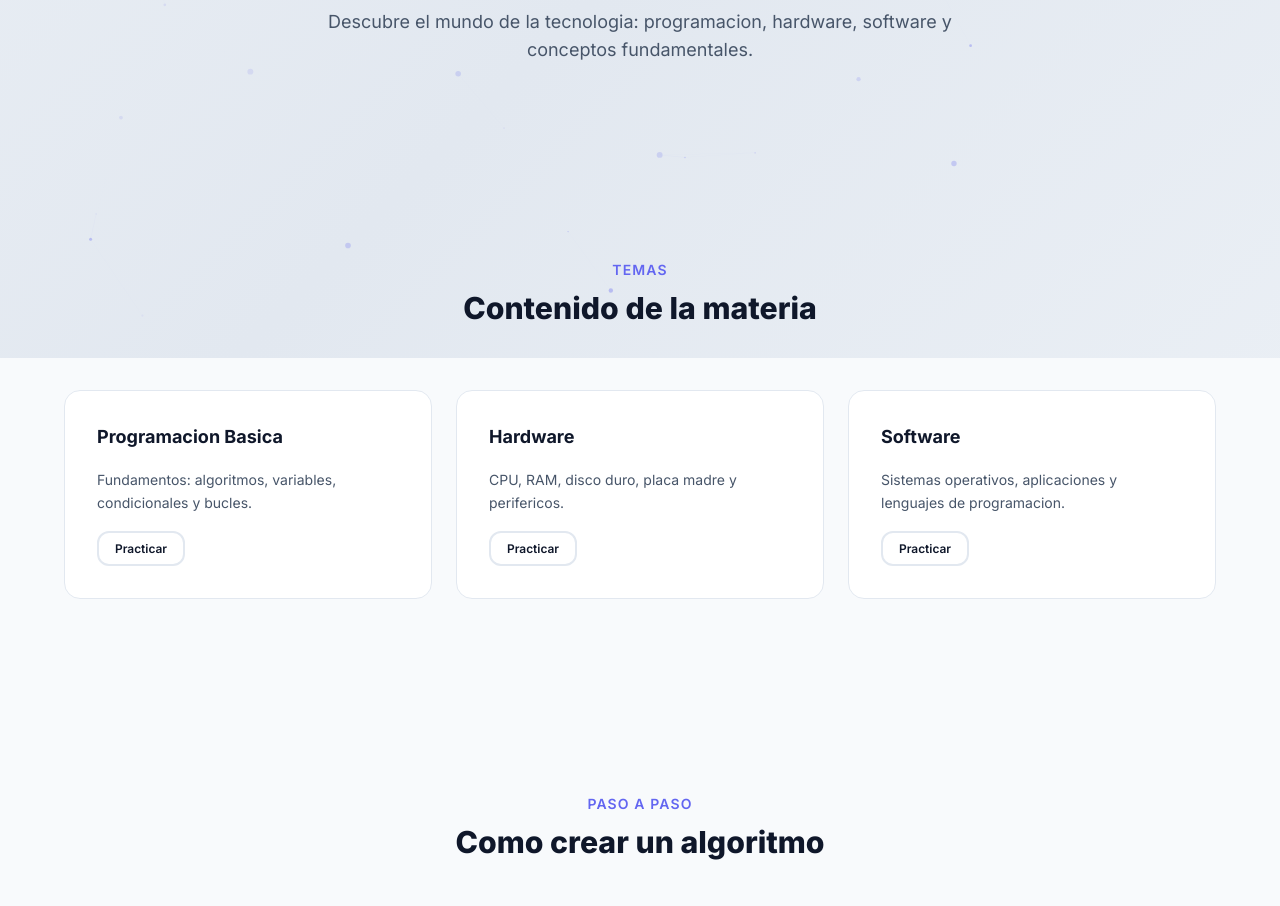
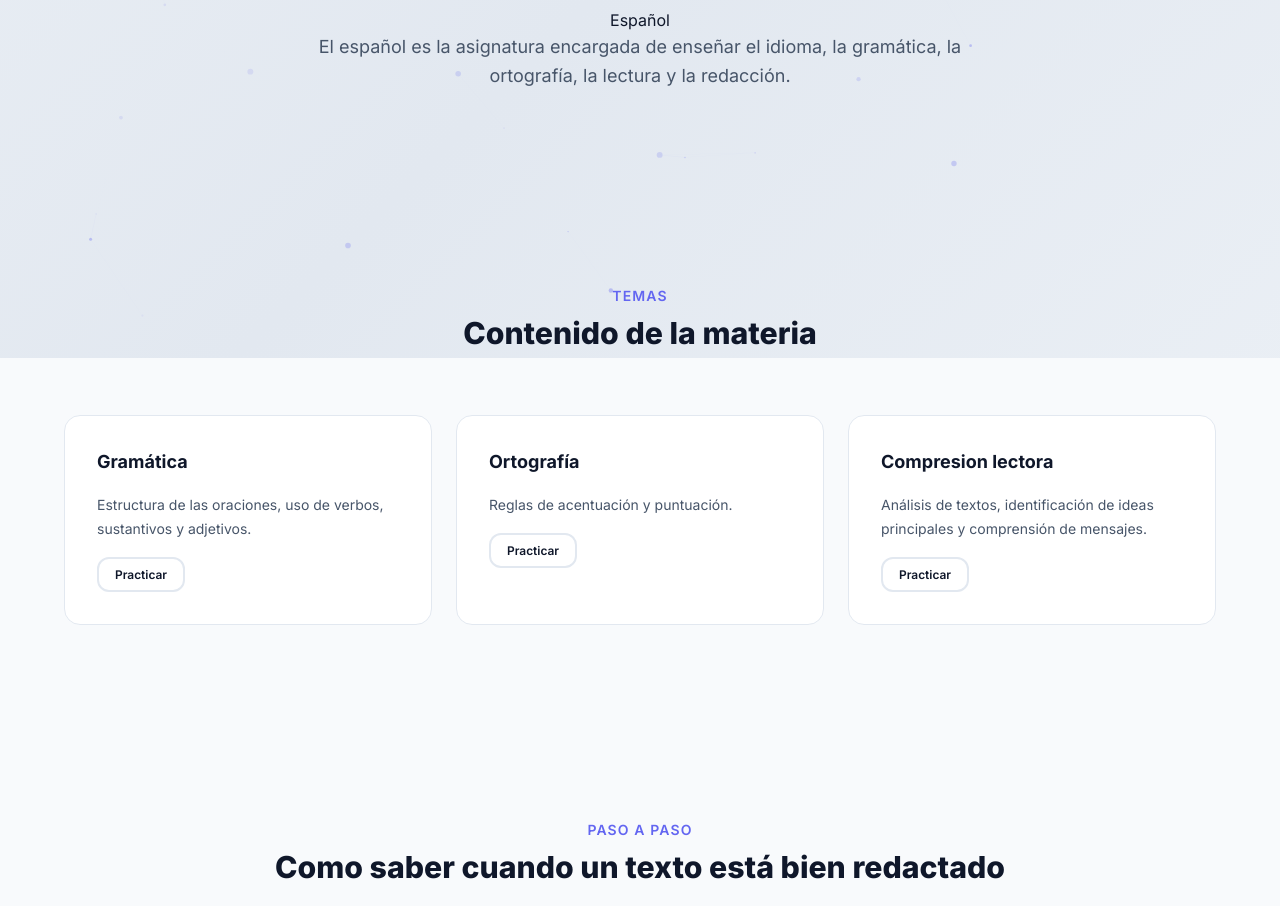
Before and after one commit to daironstiven12/Proyecto_final_BootCamp, a plain HTML site: page pages/español.html in a window 1280 px wide. Shown: the part 442-1348 px from the top of the page. Drawn offline with Linux system fonts and the light colour scheme; files whose address does not match are found by name.

Commit message:
actualizacion

```diff
--- a/js/main.js
+++ b/js/main.js
@@ -110,7 +110,7 @@ const App = {
                 <a href="${p}pages/ciencias.html">Ciencias</a>
                 <a href="${p}pages/ingles.html">Ingles</a>
                 <a href="${p}pages/historia.html">Historia</a>
-                <a href="${p}pages/tecnologia.html">Tecnologia</a>
+                <a href="${p}pages/español.html">Tecnologia</a>
               </div>
             </div>
             <div>
--- a/pages/tecnologia.html
+++ b/pages/español.html
@@ -4,7 +4,7 @@
   <meta charset="UTF-8">
   <meta name="viewport" content="width=device-width, initial-scale=1.0">
   <meta name="description" content="Aprende Tecnologia e Informatica con AULA DIGITAL - Programacion, hardware y software.">
-  <title>Tecnologia - AULA DIGITAL</title>
+  <title>Español- AULA DIGITAL</title>
   <link rel="preconnect" href="https://fonts.googleapis.com">
   <link rel="preconnect" href="https://fonts.gstatic.com" crossorigin>
   <link href="https://fonts.googleapis.com/css2?family=Inter:wght@400;500;600;700;800&display=swap" rel="stylesheet">
@@ -26,7 +26,7 @@
       <ol class="breadcrumbs container">
         <li><a href="../index.html">Inicio</a></li>
         <li class="separator" aria-hidden="true">/</li>
-        <li aria-current="page">Tecnologia e Informatica</li>
+        <li aria-current="page">Español</li>
       </ol>
     </nav>
 
@@ -42,8 +42,8 @@
               <line x1="1" y1="9" x2="4" y2="9"/><line x1="1" y1="14" x2="4" y2="14"/>
             </svg>
           </div>
-          <h1>Tecnologia e Informatica</h1>
-          <p>Descubre el mundo de la tecnologia: programacion, hardware, software y conceptos fundamentales.</p>
+          <h1>Te</h1>Español
+          <p> El español es la asignatura encargada de enseñar el idioma, la gramática, la ortografía, la lectura y la redacción.</p>
         </div>
       </div>
     </header>
@@ -56,18 +56,18 @@
         </div>
         <div class="topics-grid stagger-children">
           <div class="topic-card">
-            <h3>Programacion Basica</h3>
-            <p>Fundamentos: algoritmos, variables, condicionales y bucles.</p>
+            <h3>Gramática</h3>
+            <p>Estructura de las oraciones, uso de verbos, sustantivos y adjetivos.</p>
             <button class="btn btn-sm btn-outline" onclick="document.getElementById('quiz-container').scrollIntoView({behavior:'smooth'})">Practicar</button>
           </div>
           <div class="topic-card">
-            <h3>Hardware</h3>
-            <p>CPU, RAM, disco duro, placa madre y perifericos.</p>
+            <h3>Ortografía</h3>
+            <p>Reglas de acentuación y puntuación.</p>
             <button class="btn btn-sm btn-outline" onclick="document.getElementById('quiz-container').scrollIntoView({behavior:'smooth'})">Practicar</button>
           </div>
           <div class="topic-card">
-            <h3>Software</h3>
-            <p>Sistemas operativos, aplicaciones y lenguajes de programacion.</p>
+            <h3>Compresion lectora</h3>
+            <p>Análisis de textos, identificación de ideas principales y comprensión de mensajes.</p>
             <button class="btn btn-sm btn-outline" onclick="document.getElementById('quiz-container').scrollIntoView({behavior:'smooth'})">Practicar</button>
           </div>
         </div>
@@ -78,7 +78,7 @@
       <div class="container">
         <div class="section-header reveal">
           <span class="section-tag">Paso a paso</span>
-          <h2 class="section-title" id="steps-title">Como crear un algoritmo</h2>
+          <h2 class="section-title" id="steps-title">Como saber cuando un texto está bien redactado</h2>
         </div>
         <div class="steps-container reveal">
           <div class="step-item">
```
